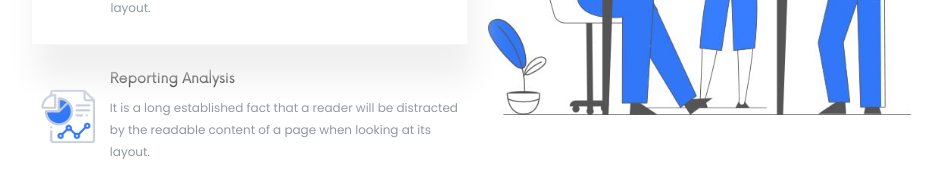
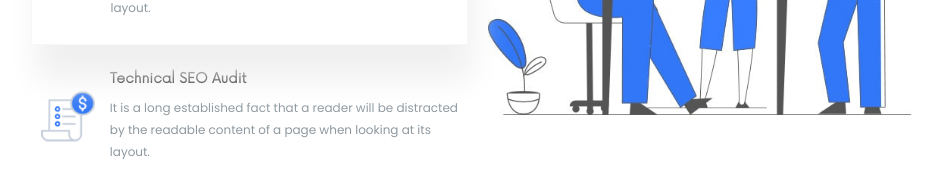
Before and after one commit to lorenzo-guerrini/proj-html-vuejs, a Vue app: page / in a window 1280 px wide. Shown: the part 1164-1349 px from the top of the page, without its empty margins (134-1083 px from the left). Built offline with nearby package versions, Linux system fonts and the light colour scheme.

Commit message:
Sezione completata

```diff
--- a/src/components/commons/Card.vue
+++ b/src/components/commons/Card.vue
@@ -1,12 +1,11 @@
 <template>
   <div class="card" :class="{ active: isActive }">
-    <div class="image"><img src="../../assets/img/510.png" alt="" /></div>
+    <div class="image">
+      <img :src="require(`../../assets/img/${image}`)" :alt="title" />
+    </div>
     <div class="text">
-      <div class="title">Reporting Analysis</div>
-      <p>
-        It is a long established fact that a reader will be distracted by the
-        readable content of a page when looking at its layout.
-      </p>
+      <div class="title">{{ title }}</div>
+      <p>{{ paragraph }}</p>
     </div>
   </div>
 </template>
@@ -16,6 +15,9 @@ export default {
   name: "Card",
   props: {
     isActive: Boolean,
+    image: String,
+    title: String,
+    paragraph: String,
   },
 };
 </script>
--- a/src/components/sections/TextAndImage.vue
+++ b/src/components/sections/TextAndImage.vue
@@ -8,8 +8,20 @@
           Faff about only a quid blower I don’t want no agro bleeding chimney
           pot burke tosser cras nice one boot fanny!
         </p>
-        <Card id="0" :isActive="selected == 0 ? true : false" />
-        <Card id="1" :isActive="selected == 1 ? true : false" />
+        <Card
+          id="0"
+          :isActive="selected == 0 ? true : false"
+          :image="'510.png'"
+          :title="'Reporting Analysis'"
+          :paragraph="'It is a long established fact that a reader will be distracted by the readable content of a page when looking at its layout.'"
+        />
+        <Card
+          id="1"
+          :isActive="selected == 1 ? true : false"
+          :image="'511.png'"
+          :title="'Technical SEO Audit'"
+          :paragraph="'It is a long established fact that a reader will be distracted by the readable content of a page when looking at its layout.'"
+        />
       </div>
       <div class="image">
         <img src="../../assets/img/509.jpeg" alt="" />
```
